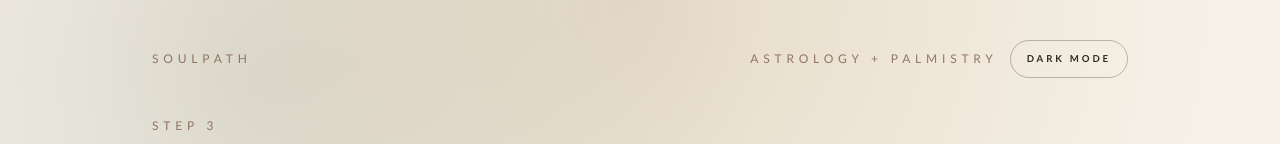
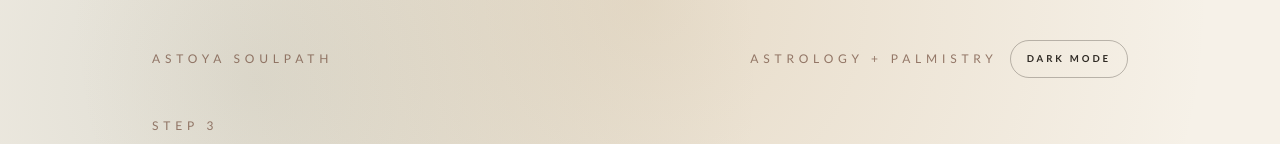
Before and after one commit to Mayank1619/SoulPath, a React (Vite) app: page /palm-upload in a window 1280 px wide. Shown: the top 144 px of the page. Built offline with nearby package versions, Linux system fonts and the light colour scheme; no server answers.

Commit message:
chore: rebrand from SoulPath to Astoya SoulPath for domain astroya.com

```diff
--- a/index.html
+++ b/index.html
@@ -5,7 +5,7 @@
   <meta charset="UTF-8" />
   <link rel="icon" type="image/png" href="/favicon.png" />
   <meta name="viewport" content="width=device-width, initial-scale=1.0" />
-  <title>SoulPath</title>
+  <title>Astoya SoulPath</title>
 </head>
 
 <body>
--- a/src/components/PageShell.tsx
+++ b/src/components/PageShell.tsx
@@ -18,7 +18,7 @@ export function PageShell({
             <div className="mx-auto flex min-h-screen max-w-5xl flex-col px-6 py-10">
                 <header className="flex flex-wrap items-center justify-between gap-4 text-xs uppercase tracking-[0.4em] text-rosewood/80">
                     <Link to="/" className="hover:text-rosewood transition-colors cursor-pointer">
-                        SoulPath
+                        Astoya SoulPath
                     </Link>
                     <div className="flex items-center gap-3">
                         <span className="hidden sm:inline">Astrology + Palmistry</span>
--- a/src/pages/BirthDetails.tsx
+++ b/src/pages/BirthDetails.tsx
@@ -10,7 +10,7 @@ export function BirthDetails() {
     const [errors, setErrors] = useState<Record<string, string>>({});
 
     useEffect(() => {
-        document.title = "SoulPath | Birth Details";
+        document.title = "Astoya SoulPath | Birth Details";
 
         // Load saved details from localStorage
         const saved = localStorage.getItem("soulpath-birth-details");
--- a/src/pages/Categories.tsx
+++ b/src/pages/Categories.tsx
@@ -19,7 +19,7 @@ export function Categories() {
     const [error, setError] = useState<string | null>(null);
 
     useEffect(() => {
-        document.title = "SoulPath | Categories";
+        document.title = "Astoya SoulPath | Categories";
     }, []);
 
     const selected = useMemo(() => new Set(categories), [categories]);
--- a/src/pages/Chatbot.tsx
+++ b/src/pages/Chatbot.tsx
@@ -21,7 +21,7 @@ export function Chatbot() {
     const abortControllerRef = useRef<AbortController | null>(null);
 
     useEffect(() => {
-        document.title = "SoulPath | Chat";
+        document.title = "Astoya SoulPath | Chat";
     }, []);
 
     useEffect(() => {
@@ -30,7 +30,7 @@ export function Chatbot() {
             setMessages([
                 {
                     role: "assistant",
-                    content: "Welcome! I'm here to help answer any questions about your SoulPath reading. Feel free to ask me anything about the insights you received, or dive deeper into specific aspects of your guidance.",
+                    content: "Welcome! I'm here to help answer any questions about your Astoya SoulPath reading. Feel free to ask me anything about the insights you received, or dive deeper into specific aspects of your guidance.",
                     timestamp: new Date(),
                 },
             ]);
--- a/src/pages/HowItWorks.tsx
+++ b/src/pages/HowItWorks.tsx
@@ -4,20 +4,20 @@ import { StepHeader } from "../components/StepHeader";
 
 export function HowItWorks() {
     useEffect(() => {
-        document.title = "SoulPath | How It Works";
+        document.title = "Astoya SoulPath | How It Works";
     }, []);
 
     return (
         <section className="space-y-8">
             <StepHeader
                 eyebrow="How It Works"
-                title="Discover Your SoulPath"
+                title="Discover Your Astoya SoulPath"
                 subtitle="Ancient wisdom meets modern insight"
             />
 
             <div className="glass-card px-8 py-10 space-y-6">
                 <p className="text-base md:text-lg text-ink/80 leading-relaxed">
-                    SoulPath blends ancient astrology, Vedic sciences, and palmistry to give you a deeper understanding of your life's journey. Using the details you provide, our system generates a personalized Past & Present Report—a foundation that helps you confirm whether the insights resonate with your experiences. This ensures the attributes we calculate are aligned with your unique story.
+                    Astoya SoulPath blends ancient astrology, Vedic sciences, and palmistry to give you a deeper understanding of your life's journey. Using the details you provide, our system generates a personalized Past & Present Report—a foundation that helps you confirm whether the insights resonate with your experiences. This ensures the attributes we calculate are aligned with your unique story.
                 </p>
 
                 <p className="text-base md:text-lg text-ink/80 leading-relaxed">
@@ -25,7 +25,7 @@ export function HowItWorks() {
                 </p>
 
                 <p className="text-base md:text-lg text-ink/80 leading-relaxed">
-                    If you're curious to explore further, SoulPath includes a <span className="font-semibold text-purple-600">free interactive AI‑powered consultation</span> trained on ancient Vedic knowledge. Simply sign in after viewing your predictions to unlock chat-based guidance. You can ask questions, dive deeper into your chart, or have a live conversation to understand your predictions in a more intuitive way—at no cost.
+                    If you're curious to explore further, Astoya SoulPath includes a <span className="font-semibold text-purple-600">free interactive AI‑powered consultation</span> trained on ancient Vedic knowledge. Simply sign in after viewing your predictions to unlock chat-based guidance. You can ask questions, dive deeper into your chart, or have a live conversation to understand your predictions in a more intuitive way—at no cost.
                 </p>
 
                 <p className="text-base md:text-lg text-ink/80 leading-relaxed font-semibold">
--- a/src/pages/Landing.tsx
+++ b/src/pages/Landing.tsx
@@ -7,14 +7,14 @@ export function Landing() {
     const { currentUser } = useAuth();
 
     useEffect(() => {
-        document.title = "SoulPath | Home";
+        document.title = "Astoya SoulPath | Home";
     }, []);
 
     return (
         <section className="grid gap-10 lg:grid-cols-[1.1fr_0.9fr]">
             <div className="space-y-10">
                 <StepHeader
-                    eyebrow="SoulPath"
+                    eyebrow="Astoya SoulPath"
                     title="A calm compass for your next chapter"
                     subtitle="Blend Vedic astrology and palmistry to surface gentle, grounded guidance for health, career, relationships, wealth, and spiritual growth."
                 />
--- a/src/pages/Login.tsx
+++ b/src/pages/Login.tsx
@@ -16,6 +16,10 @@ export const Login = () => {
             navigate("/categories");
         }
     }, [currentUser, navigate]);
+
+    useEffect(() => {
+        document.title = "Astoya SoulPath | Sign In";
+    }, []);
 
     const handleSubmit = async (e: { preventDefault: () => void }) => {
         e.preventDefault();
--- a/src/pages/PalmUpload.tsx
+++ b/src/pages/PalmUpload.tsx
@@ -9,7 +9,7 @@ export function PalmUpload() {
     const { palms, setPalms, resetResponse, resetPreview } = useGuidance();
 
     useEffect(() => {
-        document.title = "SoulPath | Palm Upload";
+        document.title = "Astoya SoulPath | Palm Upload";
     }, []);
 
     const handleFileChange =
--- a/src/pages/Resonance.tsx
+++ b/src/pages/Resonance.tsx
@@ -9,7 +9,7 @@ export function Resonance() {
     const navigate = useNavigate();
 
     useEffect(() => {
-        document.title = "SoulPath | Resonance";
+        document.title = "Astoya SoulPath | Resonance";
     }, []);
 
     const {
--- a/src/pages/Results.tsx
+++ b/src/pages/Results.tsx
@@ -21,7 +21,7 @@ export function Results() {
     const [openSections, setOpenSections] = useState<string[]>([]);
 
     useEffect(() => {
-        document.title = "SoulPath | Results";
+        document.title = "Astoya SoulPath | Results";
     }, []);
 
     useEffect(() => {
@@ -92,7 +92,7 @@ export function Results() {
         <section className="space-y-8">
             <StepHeader
                 eyebrow="Your Reading"
-                title="SoulPath Guidance"
+                title="Astoya SoulPath Guidance"
                 subtitle="Breathe slowly and read each insight as a gentle invitation, not a fixed destiny."
             />
             {isLoading ? <LoadingState /> : null}
--- a/src/pages/Signup.tsx
+++ b/src/pages/Signup.tsx
@@ -18,6 +18,10 @@ export const Signup = () => {
             navigate("/categories");
         }
     }, [currentUser, navigate]);
+
+    useEffect(() => {
+        document.title = "Astoya SoulPath | Sign Up";
+    }, []);
 
     const handleSubmit = async (e: { preventDefault: () => void }) => {
         e.preventDefault();
```
Also changed, not shown: 1 other file (tests, documents, lock files or other folders).
